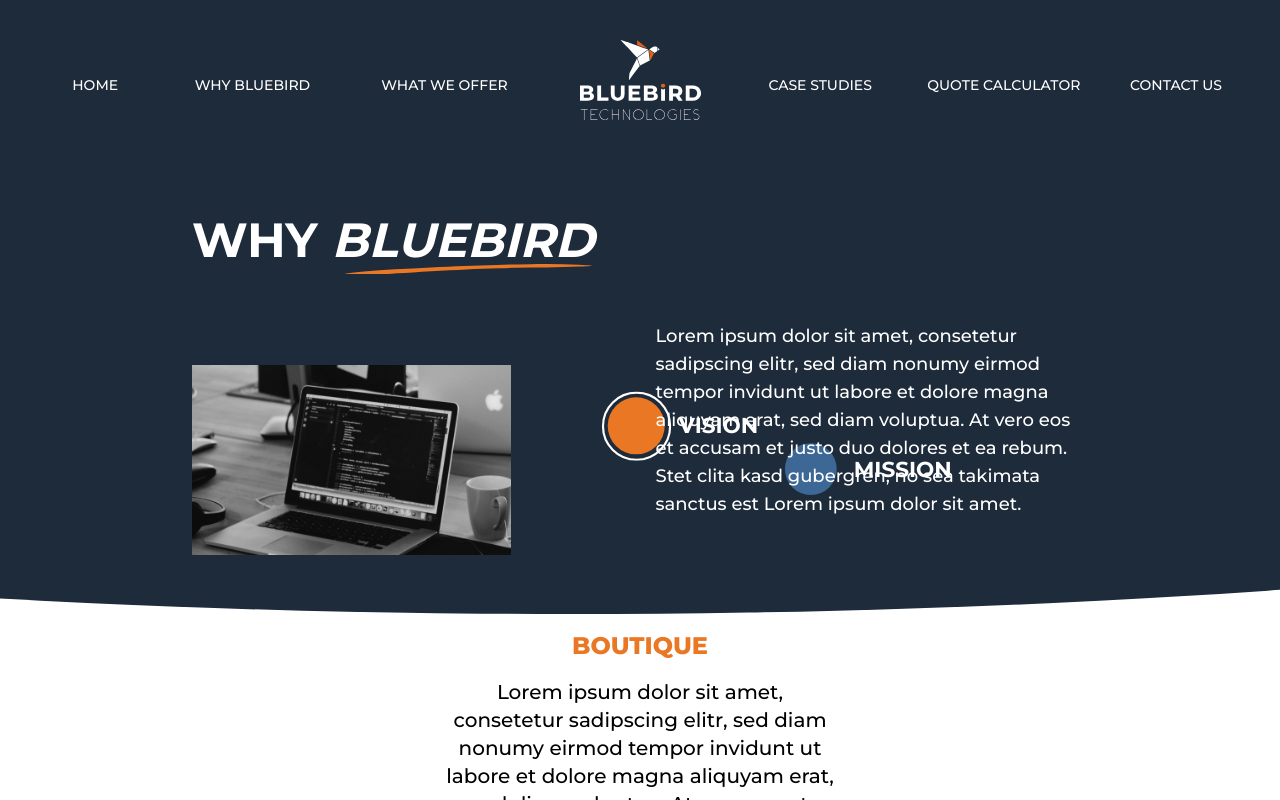
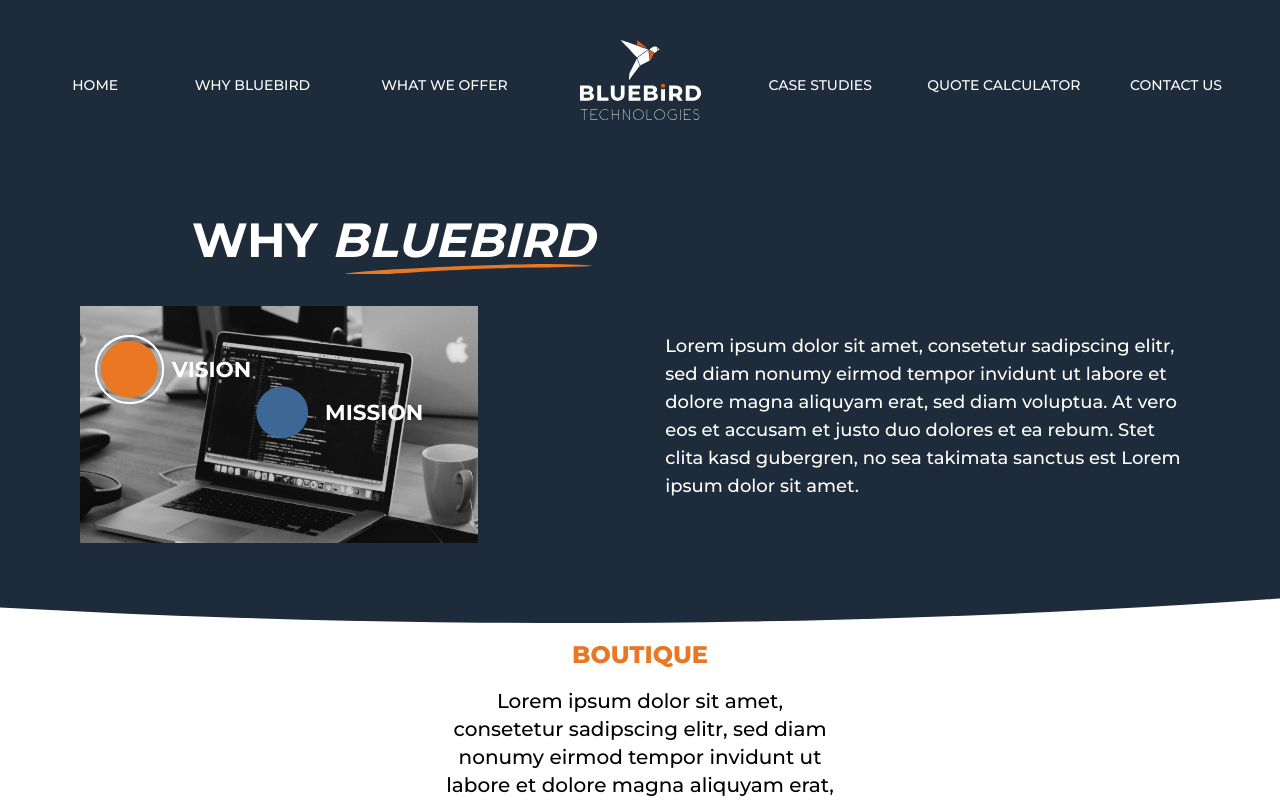
Before and after one commit to bluebird-technologies/bluebird_tech_OLD, a Next.js app: page /why in a window 1280 px wide. Shown: the top 800 px of the page. Built offline with nearby package versions, Linux system fonts and the light colour scheme.

Commit message:
Vision and mission positions made responsive

```diff
--- a/pages/why.tsx
+++ b/pages/why.tsx
@@ -82,20 +82,20 @@ const Why = () => {
         </div>
 
         {/* Post Heading section */}
-        <div className="flex flex-col xl:flex-row items-center  justify-center xl:justify-start mt-8 px-8 xl:px-48 2xl:px-60">
+        <div className="flex flex-col xl:flex-row items-center justify-center   xl:justify-start mt-8 px-8 xl:px-20 pb-20 2xl:px-60">
           <div className="2xl:w-1/2 relative pr-0 2xl:pr-16">
             <picture>
               <source srcSet="/why/laptop_1.png" />
               <img src="/why/laptop_1.png" alt="laptop" />
             </picture>
-            <div className="absolute -bottom-[100px] -left-4  xl:left-0 xl:top-0 xl:ml-[26vw] 2xl:mt-8 lg:mt-4 2xl:scale-100 lg:scale-90">
-              <div className="flex  2xl:flex-col space-y-12">
+            <div className="absolute -bottom-[100px] -left-4 ml-0 2xl:ml-[26vw]  xl:left-0 xl:top-0  2xl:mt-8 lg:mt-4 2xl:scale-100 lg:scale-90">
+              <div className="flex  2xl:flex-col">
                 {isFirstSelected ? (
-                  <div className="xl:pl-16">
+                  <div className="2xl:ml-16 mb-12">
                     <CircleButton disabled icon={orangeCircleSelected} text="VISION" />
                   </div>
                 ) : (
-                  <div className=" xl:pl-16">
+                  <div className="2xl:ml-16 mb-12">
                     <CircleButton
                       onClick={() => setIsFirstSelected((prev) => !prev)}
                       icon={blueCircle}
@@ -104,9 +104,11 @@ const Why = () => {
                   </div>
                 )}
                 {!isFirstSelected ? (
-                  <CircleButton disabled icon={orangeCircleSelected} text="MISSION" />
+                  <div className="2xl:ml-4 mt-12 2xl:mt-0">
+                    <CircleButton disabled icon={orangeCircleSelected} text="MISSION" />
+                  </div>
                 ) : (
-                  <div className="ml-6">
+                  <div className="2xl:ml-4 mt-12 2xl:mt-0">
                     <CircleButton
                       onClick={() => setIsFirstSelected((prev) => !prev)}
                       icon={blueCircle}
@@ -117,18 +119,18 @@ const Why = () => {
               </div>
             </div>
           </div>
-          <div className="2xl:w-1/2 z-10 mt-32 xl:mt-0 2xl:mt-0">
-            <div className="flex w-full mb-16 2xl:justify-start justify-center">
+          <div className="2xl:w-1/2 z-10 mt-24  items-center justify-center  xl:mt-0 2xl:mt-0">
+            <div className="flex w-full  2xl:justify-start  justify-center">
               <div className="hidden xl:block w-1/3" />
               {isFirstSelected ? (
-                <p className="text-white text-lg mb-8 mt-4 w-full">
+                <p className="text-white text-lg mb-8 mt-4 xl:px-2 w-full">
                   Lorem ipsum dolor sit amet, consetetur sadipscing elitr, sed diam nonumy eirmod
                   tempor invidunt ut labore et dolore magna aliquyam erat, sed diam voluptua. At
                   vero eos et accusam et justo duo dolores et ea rebum. Stet clita kasd gubergren,
                   no sea takimata sanctus est Lorem ipsum dolor sit amet.
                 </p>
               ) : (
-                <p className="text-white text-lg mb-8 mt-4 w-full">
+                <p className="text-white text-lg mb-8 mt-4 xl:px-2 w-full">
                   Lorem ipsum dolor sit amet sed diam nonumy eirmod tempor invidunt ut labore et
                   dolore magna aliquyam erat, sed diam voluptua. Sed diam nonumy eirmod tempor
                   invidunt ut labore et dolore magna aliquyam erat, sed diam voluptua. At vero eos
@@ -315,7 +317,7 @@ const Why = () => {
       </div>
 
       {/* Awards section */}
-      <div className="py-24   flex flex-1 items-center flex-col -mt-28 2xl:mt-0 bg-primary justify-center">
+      <div className="py-24 flex flex-1 items-center flex-col -mt-32 2xl:mt-0 bg-primary justify-center">
         <h1 className="text-highlight font-extrabold text-4xl mt-12 2xl:mt-0 pb-6">AWARDS</h1>
         <Line />
         <div className="max-w-[350px] mt-16">
```
